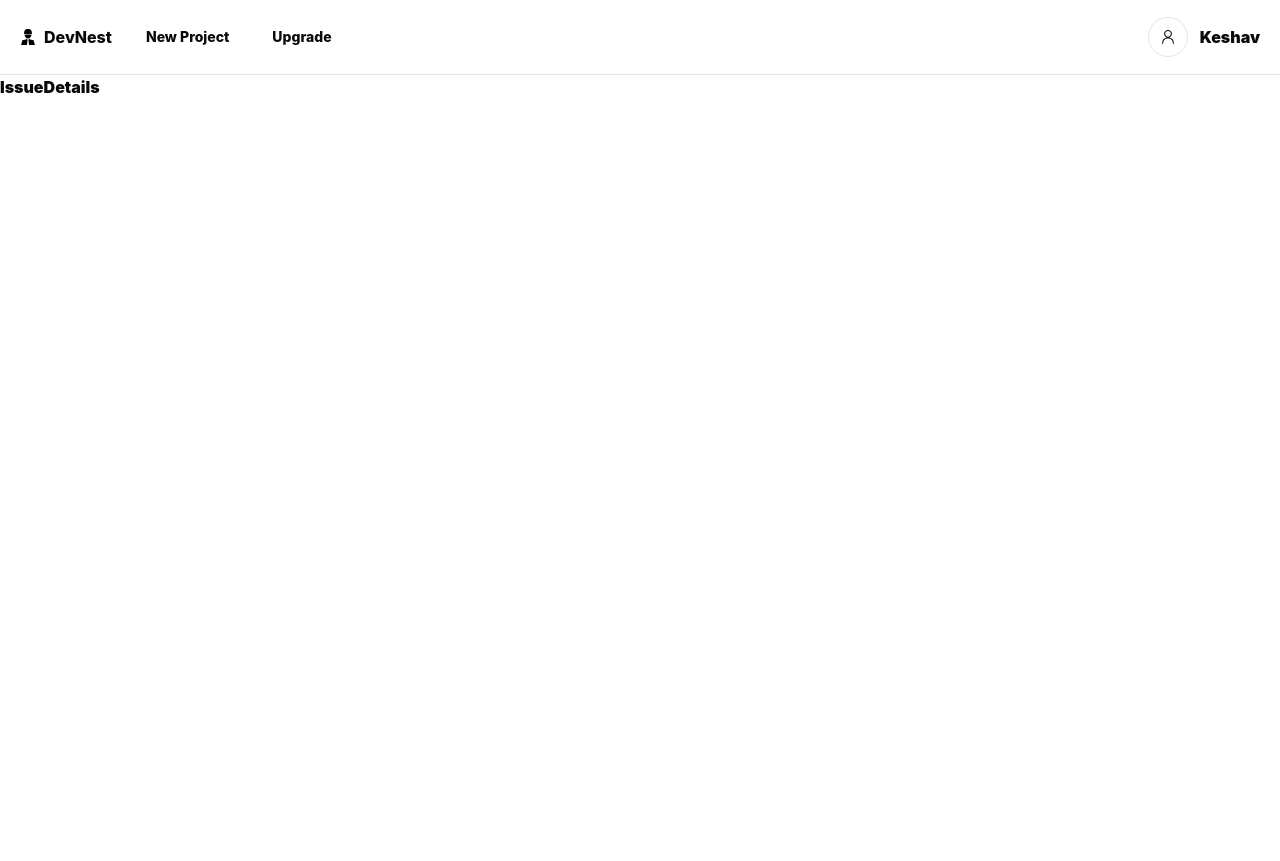
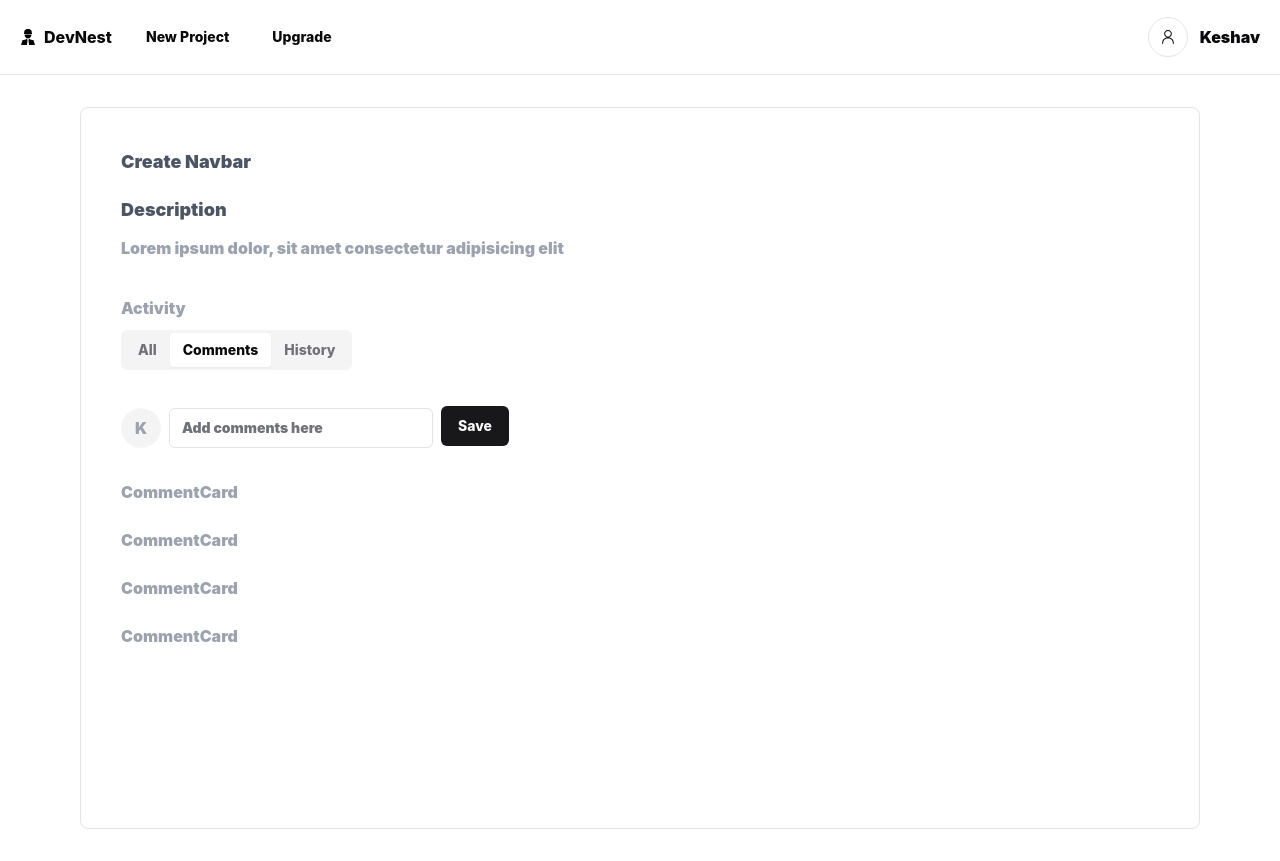
Before and after one commit to keshav0100/DevNest_Frontend, a React (Vite) app: page /project/1/issue/1 in a window 1280 px wide. Before the commit the page ends 800 px from the top, so only its background shows below. Built offline with nearby package versions, Linux system fonts and the light colour scheme.

Commit message:
Add Radix UI Tabs component to IssueDetails page; implement ScrollArea for improved layout and user experience; update package dependencies in package.json and package-lock.json.

```diff
--- a/package.json
+++ b/package.json
@@ -20,6 +20,7 @@
     "@radix-ui/react-scroll-area": "^1.2.9",
     "@radix-ui/react-select": "^2.2.5",
     "@radix-ui/react-slot": "^1.2.3",
+    "@radix-ui/react-tabs": "^1.1.12",
     "class-variance-authority": "^0.7.1",
     "clsx": "^2.1.1",
     "lucide-react": "^0.515.0",
--- /dev/null
+++ b/src/components/ui/tabs.jsx
@@ -0,0 +1,41 @@
+import * as React from "react"
+import * as TabsPrimitive from "@radix-ui/react-tabs"
+
+import { cn } from "@/lib/utils"
+
+const Tabs = TabsPrimitive.Root
+
+const TabsList = React.forwardRef(({ className, ...props }, ref) => (
+  <TabsPrimitive.List
+    ref={ref}
+    className={cn(
+      "inline-flex h-10 items-center justify-center rounded-md bg-muted p-1 text-muted-foreground",
+      className
+    )}
+    {...props} />
+))
+TabsList.displayName = TabsPrimitive.List.displayName
+
+const TabsTrigger = React.forwardRef(({ className, ...props }, ref) => (
+  <TabsPrimitive.Trigger
+    ref={ref}
+    className={cn(
+      "inline-flex items-center justify-center whitespace-nowrap rounded-sm px-3 py-1.5 text-sm font-medium ring-offset-background transition-all focus-visible:outline-none focus-visible:ring-2 focus-visible:ring-ring focus-visible:ring-offset-2 disabled:pointer-events-none disabled:opacity-50 data-[state=active]:bg-background data-[state=active]:text-foreground data-[state=active]:shadow-sm",
+      className
+    )}
+    {...props} />
+))
+TabsTrigger.displayName = TabsPrimitive.Trigger.displayName
+
+const TabsContent = React.forwardRef(({ className, ...props }, ref) => (
+  <TabsPrimitive.Content
+    ref={ref}
+    className={cn(
+      "mt-2 ring-offset-background focus-visible:outline-none focus-visible:ring-2 focus-visible:ring-ring focus-visible:ring-offset-2",
+      className
+    )}
+    {...props} />
+))
+TabsContent.displayName = TabsPrimitive.Content.displayName
+
+export { Tabs, TabsList, TabsTrigger, TabsContent }
--- /dev/null
+++ b/src/pages/IssueDetails/CommentCard.jsx
@@ -0,0 +1,12 @@
+import React from 'react'
+
+const CommentCard = () => {
+  return (
+    <div>
+      CommentCard
+    </div>
+  )
+}
+
+export default CommentCard
+CommentCard
--- /dev/null
+++ b/src/pages/IssueDetails/CommentForm.jsx
@@ -0,0 +1,63 @@
+import { Avatar, AvatarFallback } from "@/components/ui/avatar";
+import { Button } from "@/components/ui/button";
+import {
+  Form,
+  FormControl,
+  FormField,
+  FormItem,
+  FormLabel,
+  FormMessage,
+} from "@/components/ui/form";
+import { Input } from "@/components/ui/input";
+import { zodResolver } from "@hookform/resolvers/zod";
+import { useForm } from "react-hook-form";
+import * as z from "zod";
+
+const CommentForm = ({issueId}) => {
+    const form = useForm({
+    // resolver: zodResolver(formSchema),
+    defaultValues: {
+      content: "",
+    },
+  });
+
+  function onSubmit(data) {
+    console.log("Create project data", data);
+  }
+
+  return (
+
+    <Form {...form}>
+      <form onSubmit={form.handleSubmit(onSubmit)} className="flex items-end gap-2">
+        <FormField
+          control={form.control}
+          name="email"
+          render={({ field }) => (
+            <FormItem >
+                <div className="flex gap-2">
+                    <div>
+                    <Avatar>
+                        <AvatarFallback>
+                            K
+                        </AvatarFallback>
+                    </Avatar>
+                </div>
+              <FormControl>
+                <Input placeholder="Add comments here" {...field} />
+              </FormControl>
+                </div>
+
+              <FormMessage />
+            </FormItem>
+          )}
+        />
+        <Button type="submit" className="mb-[2px] font-extrabold">
+          Save
+        </Button>
+      </form>
+    </Form>
+  )
+}
+
+export default CommentForm
+CommentForm
--- a/src/pages/IssueDetails/IssueDetails.jsx
+++ b/src/pages/IssueDetails/IssueDetails.jsx
@@ -1,8 +1,60 @@
 import { useParams } from "react-router-dom";
+import { ScrollArea } from "@/components/ui/scroll-area";
+import { Tabs, TabsContent, TabsList, TabsTrigger } from "@/components/ui/tabs"
+import CommentForm from "./CommentForm";
+import CommentCard from "./CommentCard";
 
 const IssueDetails = () => {
     const {projectId,issueId}=useParams();
-  return <div>IssueDetails</div>;
+  return (
+  <div className="px-20 py-8 text-gray-400">
+    <div className="flex justify-between border p-10 rounded-lg">
+      <ScrollArea className="h-[80vh] w-[60%]">
+        <div>
+          <h1 className="text-lg text-extrabold text-gray-600">
+            Create Navbar
+          </h1>
+          <div className="py-5">
+            <h2 className="text-extrabold text-lg text-gray-600">Description</h2>
+            <p className="text-semibold text-md mt-3">
+              Lorem ipsum dolor, sit amet consectetur adipisicing elit
+            </p>
+          </div>
+          <div className="mt-5">
+            <h1 className="pb-3">
+              Activity
+            </h1>
+            <Tabs defaultValue="comments" className="w-[400px]">
+              <TabsList className="mb-5">
+                <TabsTrigger value="all" className="font-extrabold">All</TabsTrigger>
+                <TabsTrigger value="comments" className="font-extrabold">Comments</TabsTrigger>
+                <TabsTrigger value="history" className="font-extrabold">History</TabsTrigger>
+              </TabsList>
+              <TabsContent value="all">
+                <div className="mt-4">
+                  All activity content goes here
+                </div>
+              </TabsContent>
+              <TabsContent value="comments">
+                <div className="mt-4">
+                  <CommentForm issueId={issueId}/>
+                </div>
+                <div className="mt-8 space-y-6">
+                {[1,1,1,1].map((item)=><CommentCard key={item} />)}
+                </div>
+              </TabsContent>
+              <TabsContent value="history">
+                <div className="mt-4">
+                  History content goes here
+                </div>
+              </TabsContent>
+            </Tabs>
+          </div>
+        </div>
+      </ScrollArea>
+    </div>
+  </div>
+  );
 };
 
 export default IssueDetails;
```
Also changed, not shown: 1 other file (tests, documents, lock files or other folders).
